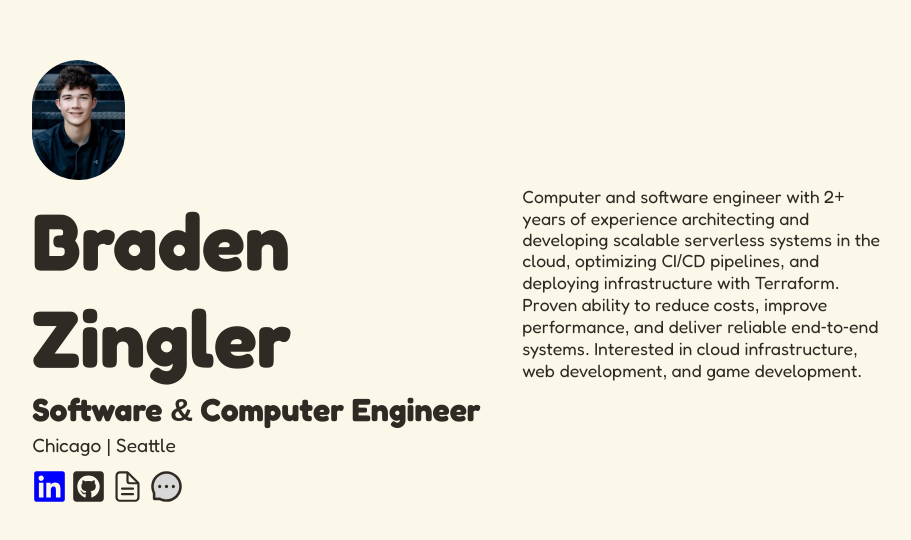
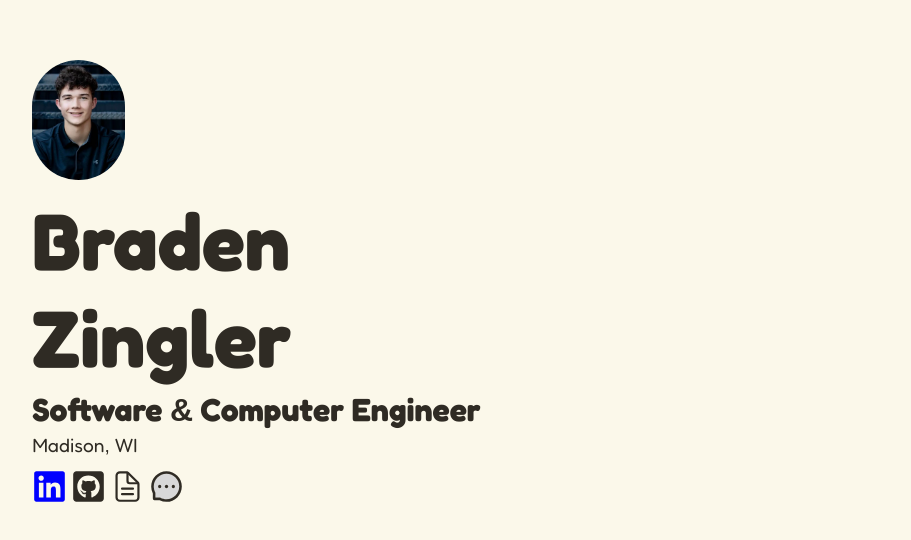
Before and after one commit to bradenzingler/portfolio, a React (Vite) app: page / in a window 1280 px wide. Shown: the part 116-656 px from the top of the page, without its empty margins (179-1090 px from the left). Built offline with nearby package versions, Linux system fonts and the light colour scheme.

Commit message:
Update location

```diff
--- a/src/components/AboutMe.tsx
+++ b/src/components/AboutMe.tsx
@@ -4,12 +4,6 @@ export default function AboutMe() {
 		<section id="about-me">
 			<hr />
 			<p>
-				Computer and software engineer with 2+ years of experience
-				architecting and developing scalable serverless systems in the cloud,
-				optimizing CI/CD pipelines, and deploying infrastructure with
-				Terraform. Proven ability to reduce costs, improve performance,
-				and deliver reliable end-to-end systems. Interested in cloud
-				infrastructure, web development, and game development.
 			</p>
 		</section>
 	);
--- a/src/components/header/Header.tsx
+++ b/src/components/header/Header.tsx
@@ -9,7 +9,7 @@ export default function Header() {
 			<div id="info">
 				<h1>Braden Zingler</h1>
 				<h2>Software & Computer Engineer</h2>
-				<h3>Chicago | Seattle</h3>
+				<h3>Madison, WI</h3>
 			</div>
 			<Links />
 		</header>
```
